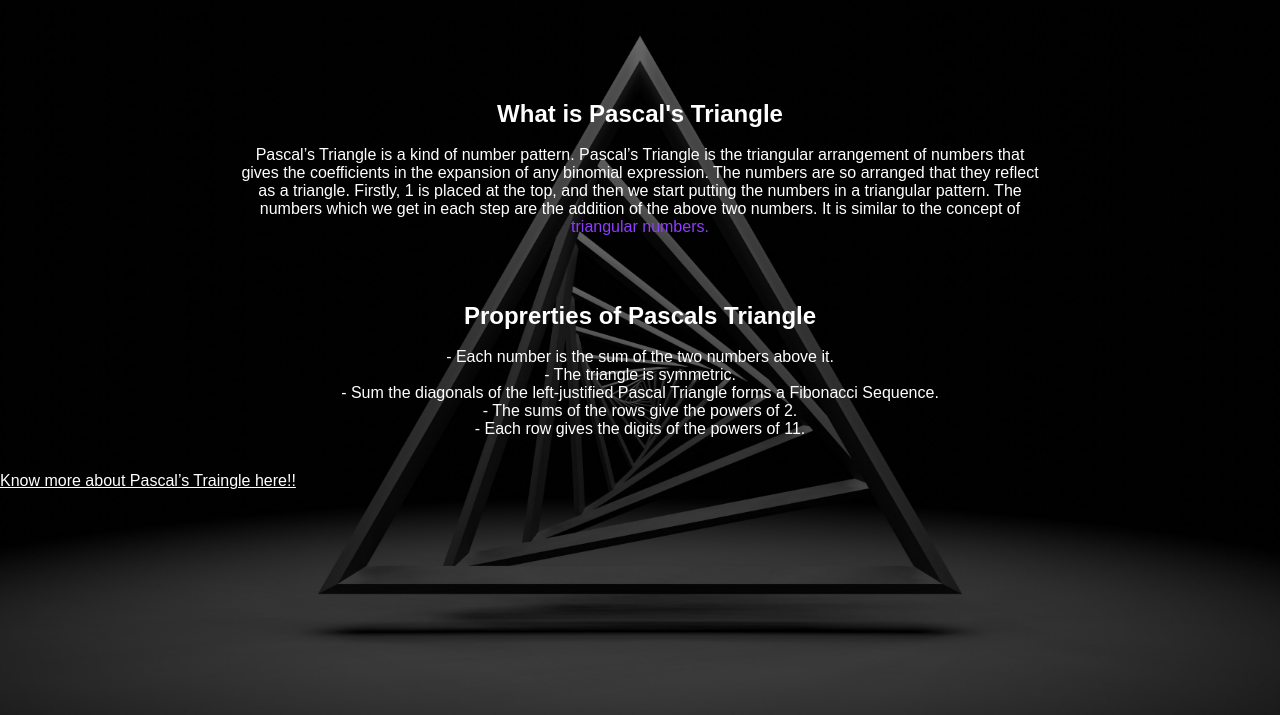
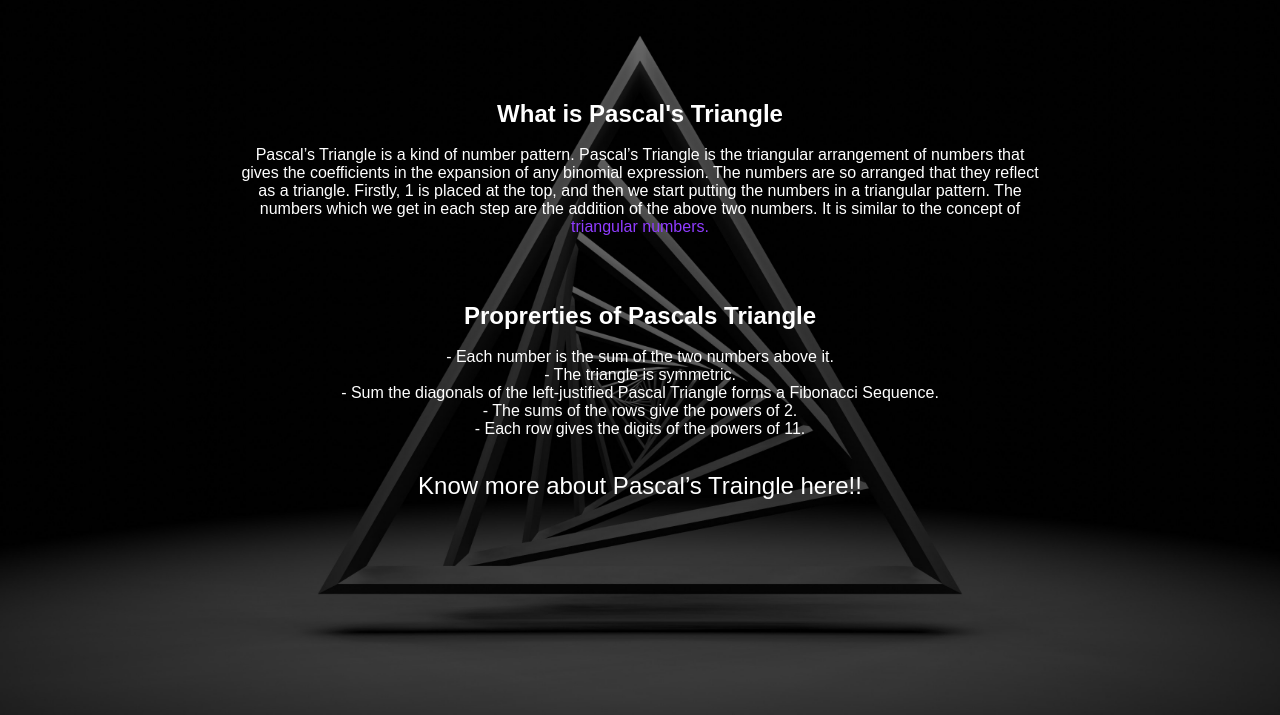
Before and after one commit to Nshatayu07/pascalsTriangle, a plain HTML site: page index.html in a window 1280 px wide. Shown: the part 85-800 px from the top of the page. Drawn offline with Linux system fonts and the light colour scheme.

Commit message:
Update style.css

```diff
--- a/style.css
+++ b/style.css
@@ -70,3 +70,12 @@
     text-decoration: none;
     list-style: none;
 }
+.info3{
+    text-align: center;
+    font-size: 1.5rem;
+
+}
+
+.info3 a{
+    text-decoration: none;
+}
```
